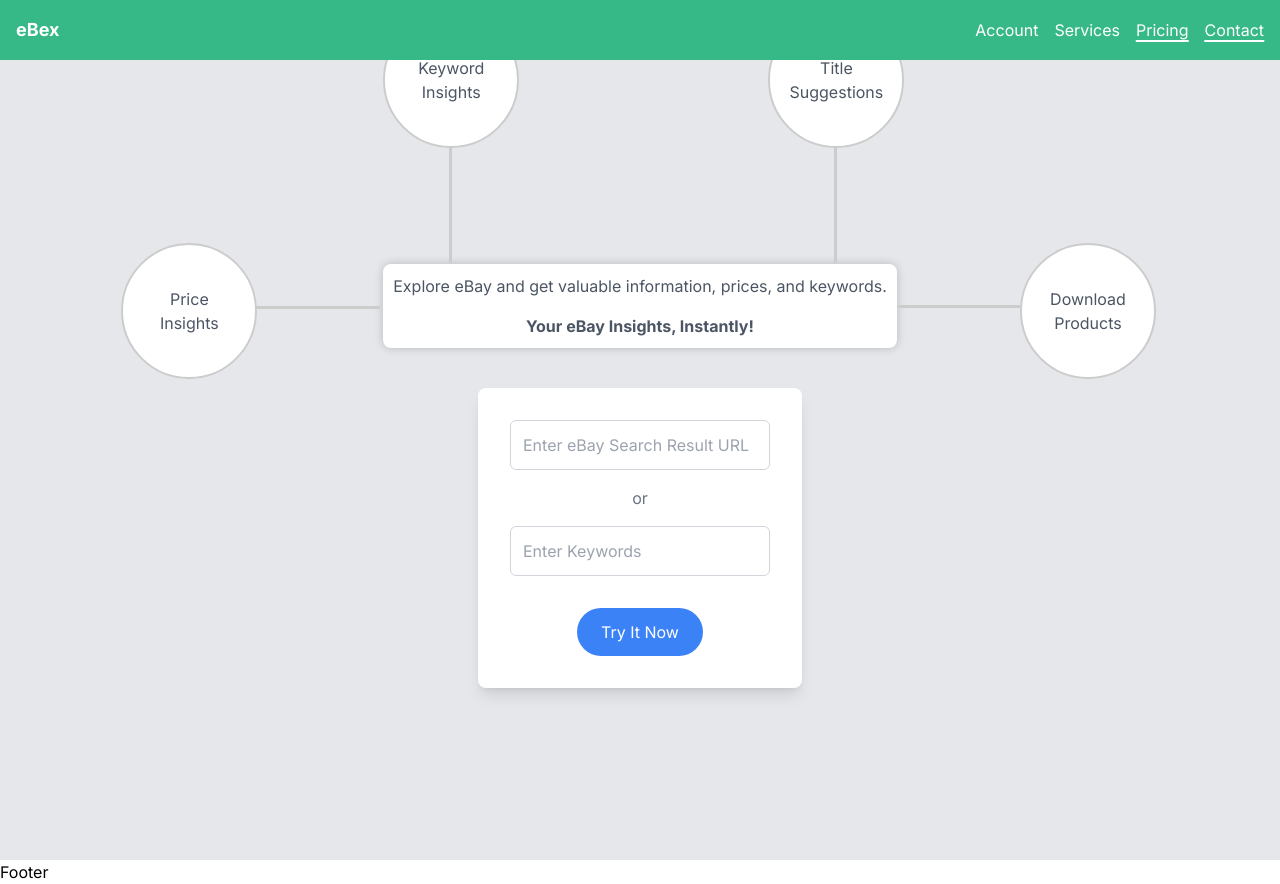
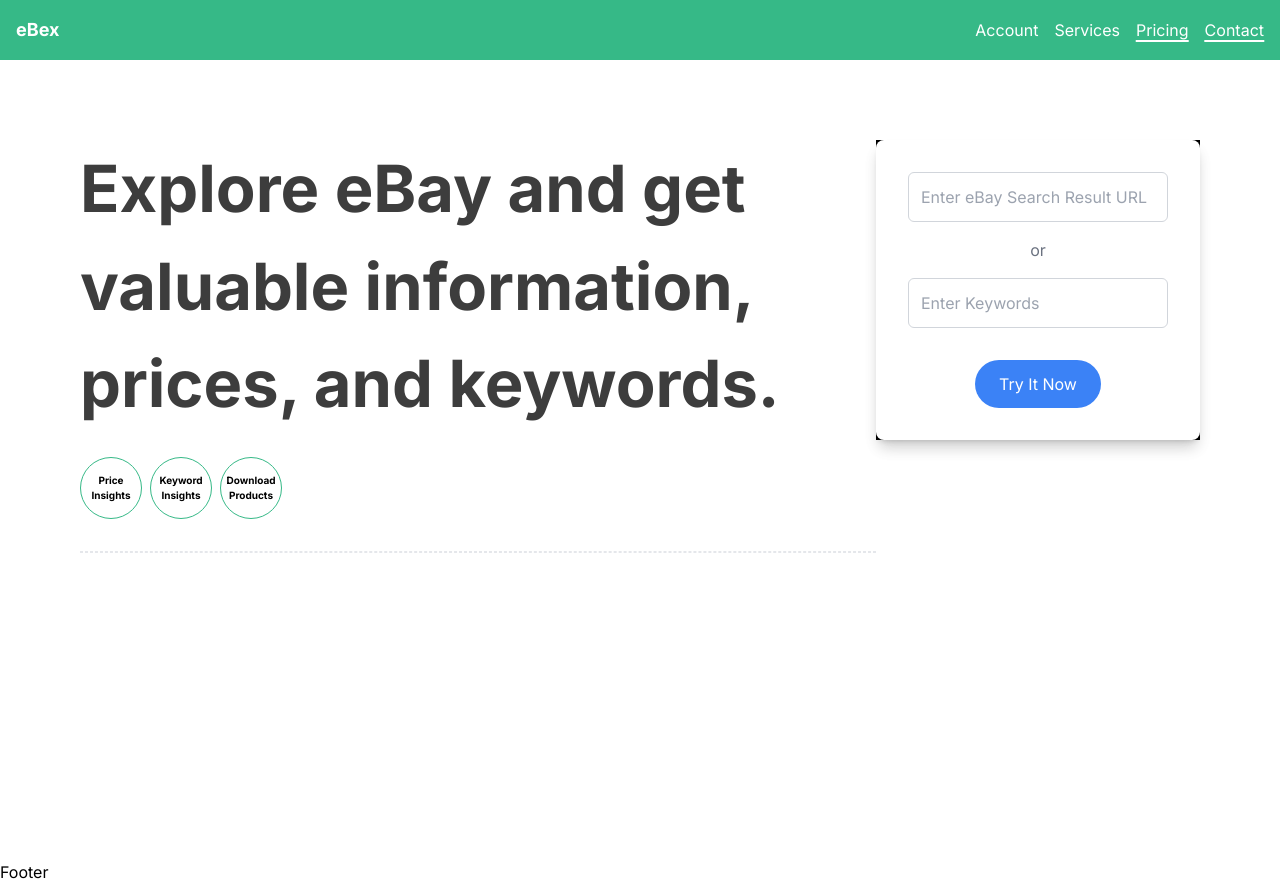
Before and after one commit to koribot/ebex-scraper-web, a Next.js app: page / in a window 1280 px wide. Built offline with nearby package versions, Linux system fonts and the light colour scheme.

Commit message:
:wrench: Updated HomePageBody

```diff
--- a/app/globals.css
+++ b/app/globals.css
@@ -1,6 +1,14 @@
 @tailwind base;
 @tailwind components;
 @tailwind utilities;
+
+
+.benefits {
+  background: #ffffff;
+  padding: 20px;
+  text-align: center;
+  border: 2px solid #ccc;
+}
 
 
 
--- a/components/home/HomePageBody.tsx
+++ b/components/home/HomePageBody.tsx
@@ -7,8 +7,6 @@ import { useStore } from '@/store/common/store';
 
 interface IBranch {
   content: string;
-  top: number | undefined;
-  left: number | undefined;
 };
 
 interface FormValues {
@@ -18,10 +16,9 @@ interface FormValues {
 
 
 const Branches: IBranch[] = [
-  { content: 'Price Insights', top: -25, left: -51 },
-  { content: 'Keyword Insights', top: -300, left: 0 },
-  { content: 'Title Suggestions', top: -300, left: 75 },
-  { content: 'Download Products', top: -25, left: 124 },
+  { content: 'Price Insights' },
+  { content: 'Keyword Insights' },
+  { content: 'Download Products' },
 ];
 
 
@@ -45,43 +42,46 @@ const HomePageBody: React.FC = () => {
     } else {
       setEbayURL(values.ebayUrl)
     }
-
-    // Add your form submission logic her
-    resetForm(); // Reset the form after submission if needed
+    resetForm();
   };
 
 
   return (
-    <div className="flex flex-col gap-10 items-center justify-center h-screen bg-gray-200">
-      <div>
-        {/* Central div */}
-        <div className="centerDiv mt-8 p-4 text-gray-600 text-center bg-white rounded-lg shadow-lg">
-          <p className="mb-4">
+    <div className="flex flex-col gap-10 items-start h-screen bg-white">
+
+      <div className='px-20 pt-20 w-full flex flex-row justify-center'>
+        <div className="container">
+          <h2 className="mb-6 text-[35px] sm:text-[50px] xl:text-[65px] aos-init aos-animate font-bold text-[#3d3d3d]">
             Explore eBay and get valuable information, prices,
             and keywords.
-          </p>
-          <p className="font-bold">Your eBay Insights, Instantly!</p>
-
-          {ebaySearchKeyword}
-          {/* Branch divs */}
+          </h2>
+          <div className='flex flex-row gap-2'>
             {Branches.map((branch: IBranch, index: number) => (
               <div
                 key={index}
-              className={`branchDiv`}
-              style={{ top: `${branch.top}%`, left: `${branch.left}%` }}
               >
-              <p className='rounded-full w-8 h-8 flex items-center justify-center text-center'>{branch.content}</p>
+                <p className='
+                 rounded-full w-[50px] h-[50px] p-[30px] bg-white flex items-center
+                 justify-center text-center text-black text-[10px] border-[1px] border-primary font-bold
+                 hover:bg-primary hover:text-white cursor-pointer
+                 '
+                >
+                  {branch.content}
+                </p>
               </div>
             ))}
           </div>
+
+          <div className="py-8">
+            <hr className="h-[1px] border-5 border-b border-dashed border-border/50 bg-transparent" />
           </div>
-
-
+        </div>
+        <div className='bg-black h-[max-content] shadow-lg'>
           <Formik
             initialValues={{ ebayUrl: '', keywords: '' }}
             onSubmit={handleSubmit}
           >
-        <Form className="flex flex-col items-center  bg-white p-8 rounded-lg shadow-lg">
+            <Form className="flex flex-col items-center bg-white p-8 rounded-lg shadow-lg w-[max-content]">
               <Field
                 type="url"
                 name="ebayUrl"
@@ -104,6 +104,8 @@ const HomePageBody: React.FC = () => {
             </Form>
           </Formik>
         </div>
+      </div>
+    </div>
   );
 };
 
```
Lines whose indentation alone changed are shown as unchanged.
